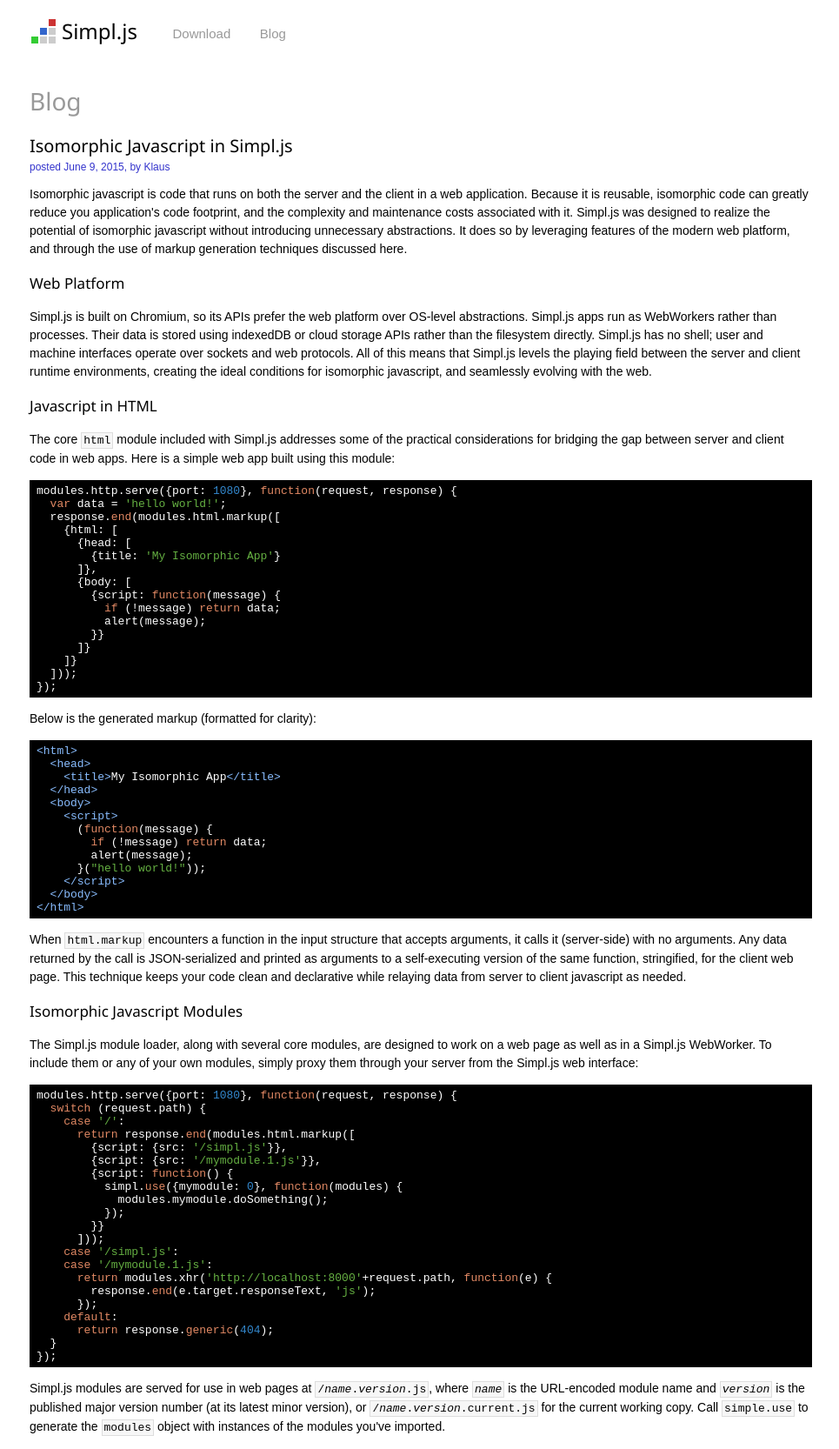
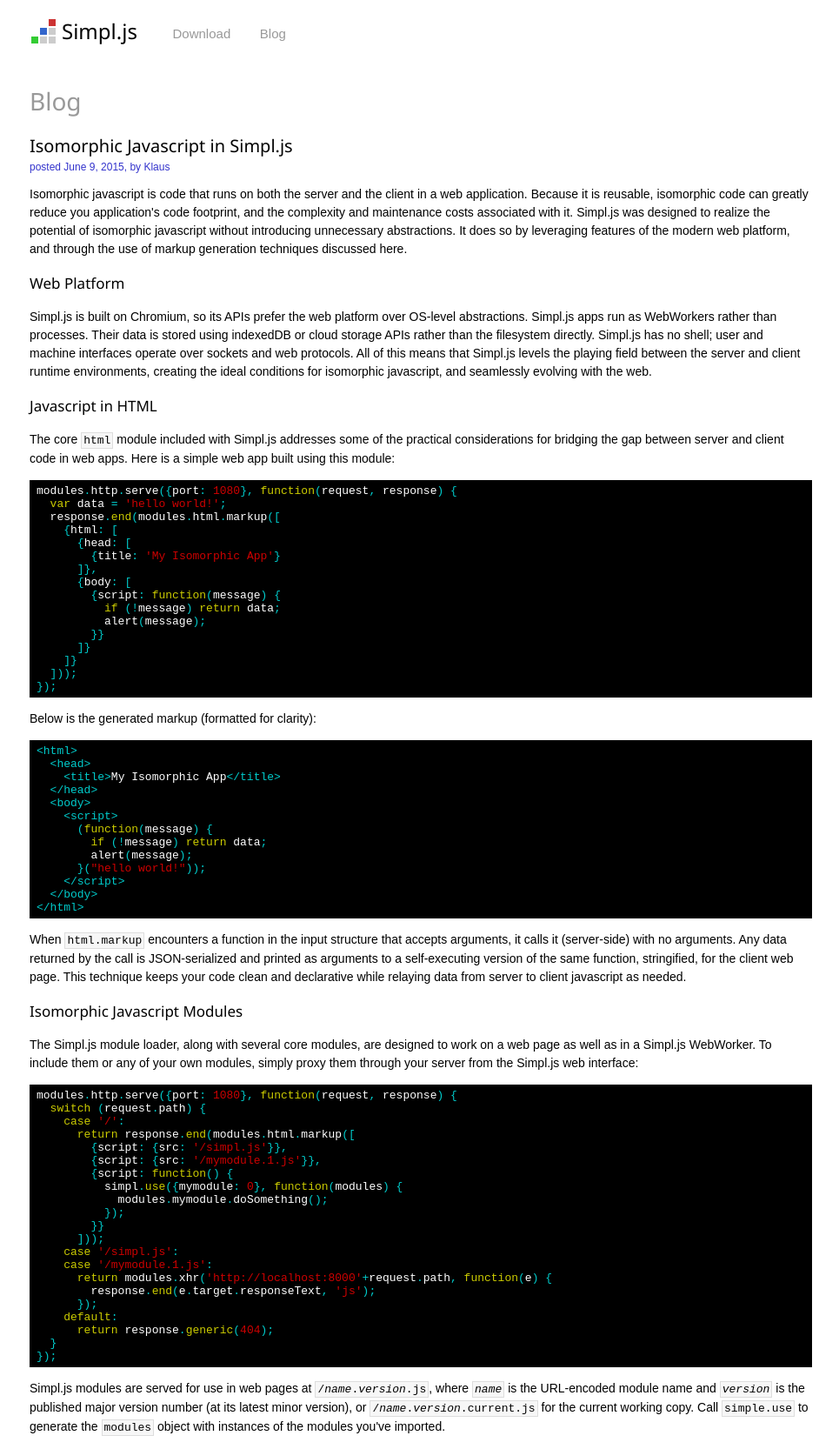
Before and after one commit to kganser/simpl.js, a Jekyll site: the page built from blog/isomorphic-javascript-in-simpljs.html, in a window 1280 px wide. Shown: the whole page at 87% size, without its empty margins (156-1121 px from the left). Built offline with Jekyll 4.4.1, drawn with Linux system fonts in a browser that asks for light colours.

Commit message:
Match vim colors

```diff
--- a/css/prettify.css
+++ b/css/prettify.css
@@ -1,17 +1,14 @@
-/* Pretty printing styles. Used with prettify.js. */
-/* Vim sunburst theme by David Leibovic */
-
-pre .str { color: #65B042; }
-pre .kwd { color: #E28964; }
-pre .com { color: #AEAEAE; font-style: italic; }
-pre .typ { color: #89bdff; }
-pre .lit { color: #3387CC; }
-pre .pun { color: white; }
+pre .str { color: #c00; }
+pre .kwd { color: #cc0; }
+pre .com { color: #ccc; font-style: italic; }
+pre .typ { color: #0cc; }
+pre .lit { color: #c00; }
+pre .pun { color: #0cc; }
 pre .pln { color: white; }
-pre .tag { color: #89bdff; }
-pre .atn { color: #bdb76b; }
-pre .atv { color: #65B042; }
-pre .dec { color: #3387CC; }
+pre .tag { color: #0cc; }
+pre .atn { color: #0c0; }
+pre .atv { color: #0cc; }
+pre .dec { color: #00c; }
 
 pre.prettyprint {
 	background: black;
@@ -20,14 +17,14 @@
 }
 
 @media print {
-  pre .str, code .str { color: #060; }
-  pre .kwd, code .kwd { color: #006; font-weight: bold; }
-  pre .com, code .com { color: #600; font-style: italic; }
-  pre .typ, code .typ { color: #404; font-weight: bold; }
-  pre .lit, code .lit { color: #044; }
-  pre .pun, code .pun { color: #440; }
-  pre .pln, code .pln { color: #000; }
-  pre .tag, code .tag { color: #006; font-weight: bold; }
-  pre .atn, code .atn { color: #404; }
-  pre .atv, code .atv { color: #060; }
+  pre .str { color: #060; }
+  pre .kwd { color: #006; font-weight: bold; }
+  pre .com { color: #600; font-style: italic; }
+  pre .typ { color: #404; font-weight: bold; }
+  pre .lit { color: #044; }
+  pre .pun { color: #440; }
+  pre .pln { color: #000; }
+  pre .tag { color: #006; font-weight: bold; }
+  pre .atn { color: #404; }
+  pre .atv { color: #060; }
 }
```
